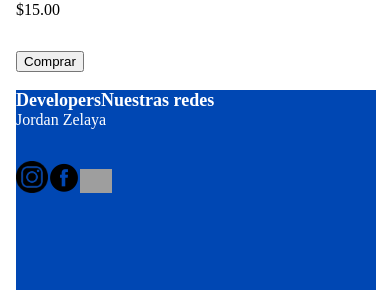
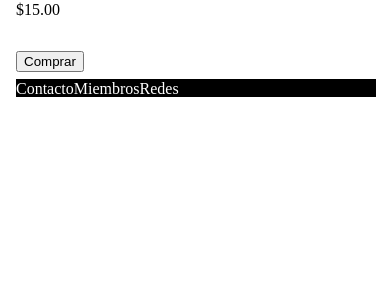
Before and after one commit to JordanZR/MusicBand, an Angular app in the folder app/: page /merch in a window 390 px wide. Shown: the part 1957-2252 px from the top of the page. After the commit the page ends 2062 px from the top, so only its background shows below. Built offline with nearby package versions, Linux system fonts and the light colour scheme; grey boxes are pictures that could not be loaded.

Commit message:
Footer responsive

```diff
--- a/app/src/app/footer/footer.component.css
+++ b/app/src/app/footer/footer.component.css
@@ -21,5 +21,37 @@
   width: 2em;
 }
 #imagenesRedes{
-  margin-top: 2em;
+  margin-top: 0.5em;
 }
+
+@media (min-width: 600px) and (max-width: 1199px) {
+  /* Estilos para tablet */
+
+  #nav-dark{
+    display: none;
+  }
+  #footer{
+    background-color: black;
+  }
+}
+
+@media (min-width: 360px) and (max-width: 599px) {
+
+  /* Estilos para smartphone */
+
+  #footer{
+    display: none;
+  }
+  #nav-dark{
+    background-color: black;
+    margin-top: 2%;
+  }
+  #nav-dark a{
+    color: white;
+    text-align: center;
+    padding-top: 1%;
+    padding-bottom: 1%;
+    text-decoration: none;
+    z-index: 1;
+  }
+}
--- a/app/src/app/footer/footer.component.html
+++ b/app/src/app/footer/footer.component.html
@@ -13,3 +13,12 @@
     </div>
   </div>
 </div>
+
+<div class="container">
+
+  <div class="row" id="nav-dark">
+    <a routerLink="/" class="col">Contacto</a>
+    <a routerLink="/albumes" class="col">Miembros</a>
+    <a routerLink="/merch" class="col">Redes</a>
+  </div>
+</div>
```
